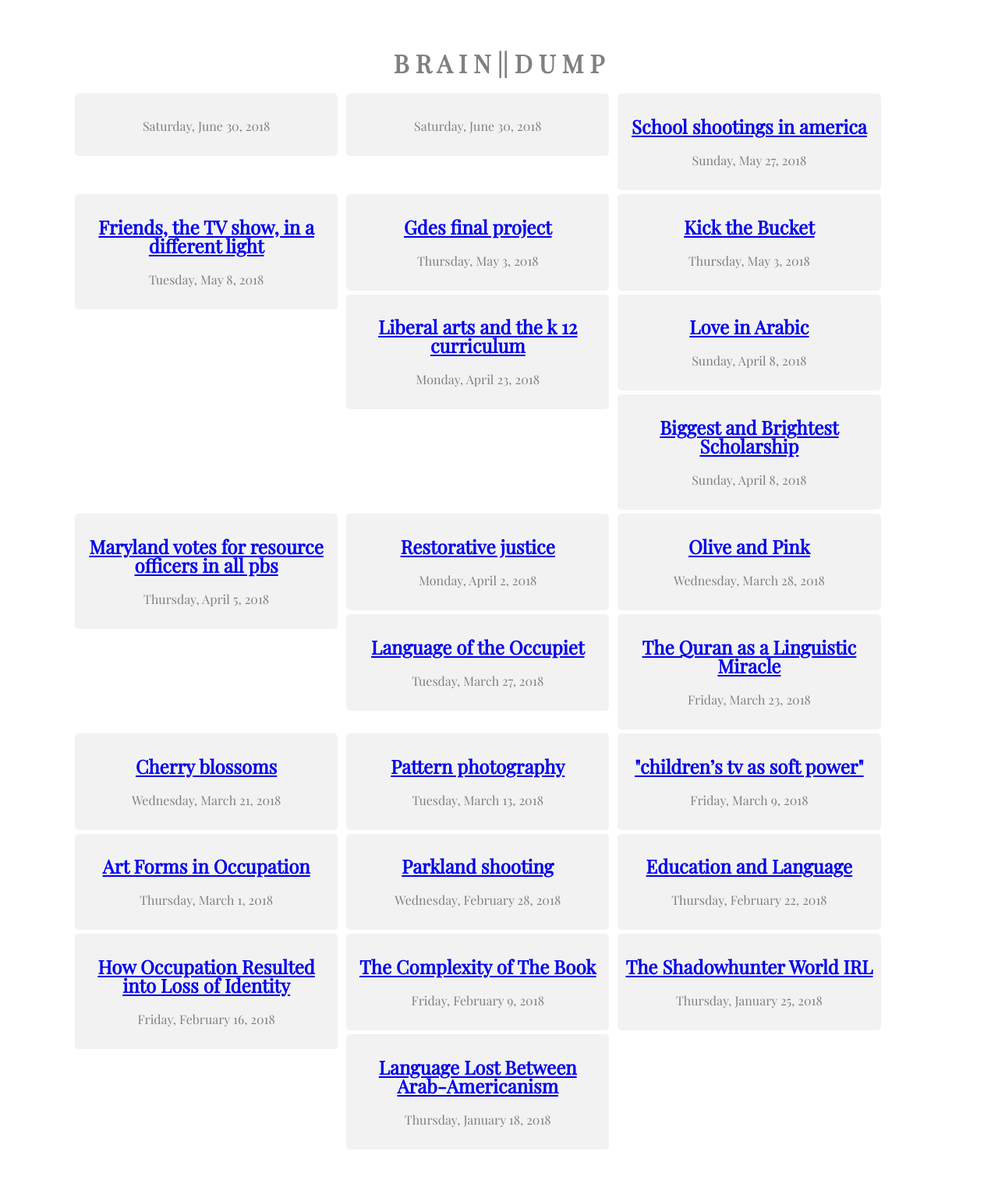
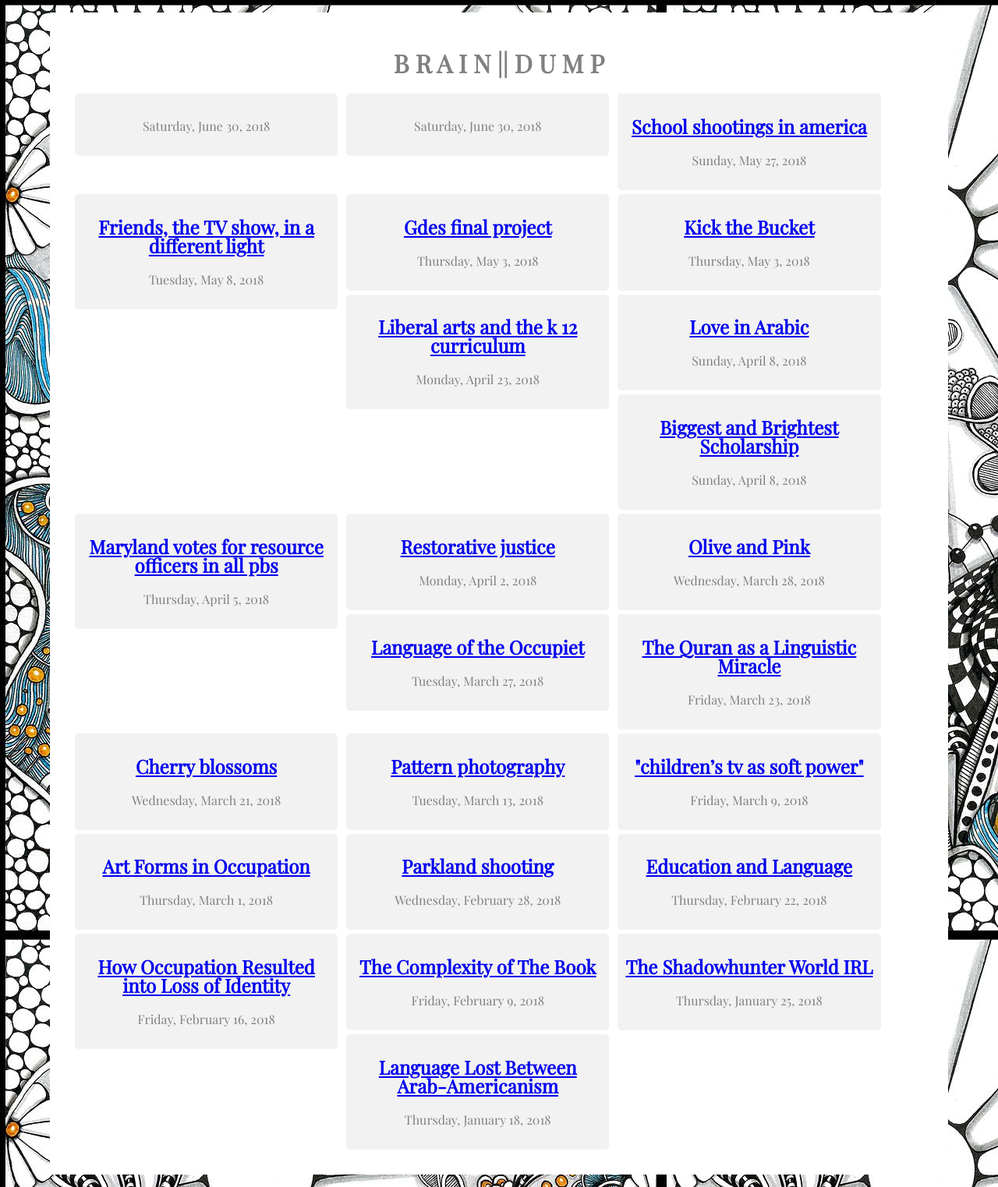
Before and after one commit to ashammeeh/alaa-blog, a Jekyll site: the page built from index.md, in a window 1280 px wide. Shown: the whole page at 78% size. Built offline with Jekyll 4.4.1, drawn with Linux system fonts in a browser that asks for light colours.

Commit message:
Update sitewide.css

```diff
--- a/css/sitewide.css
+++ b/css/sitewide.css
@@ -31,8 +31,7 @@ body {
 	font-size: 16px;
 	color: grey;
 	line-height: 1.5em;
-	background-image: url("img/background.jpg")
-		}
+	background-image: url("/alaa-blog/img/background.jpg");}
 
 
 
```
